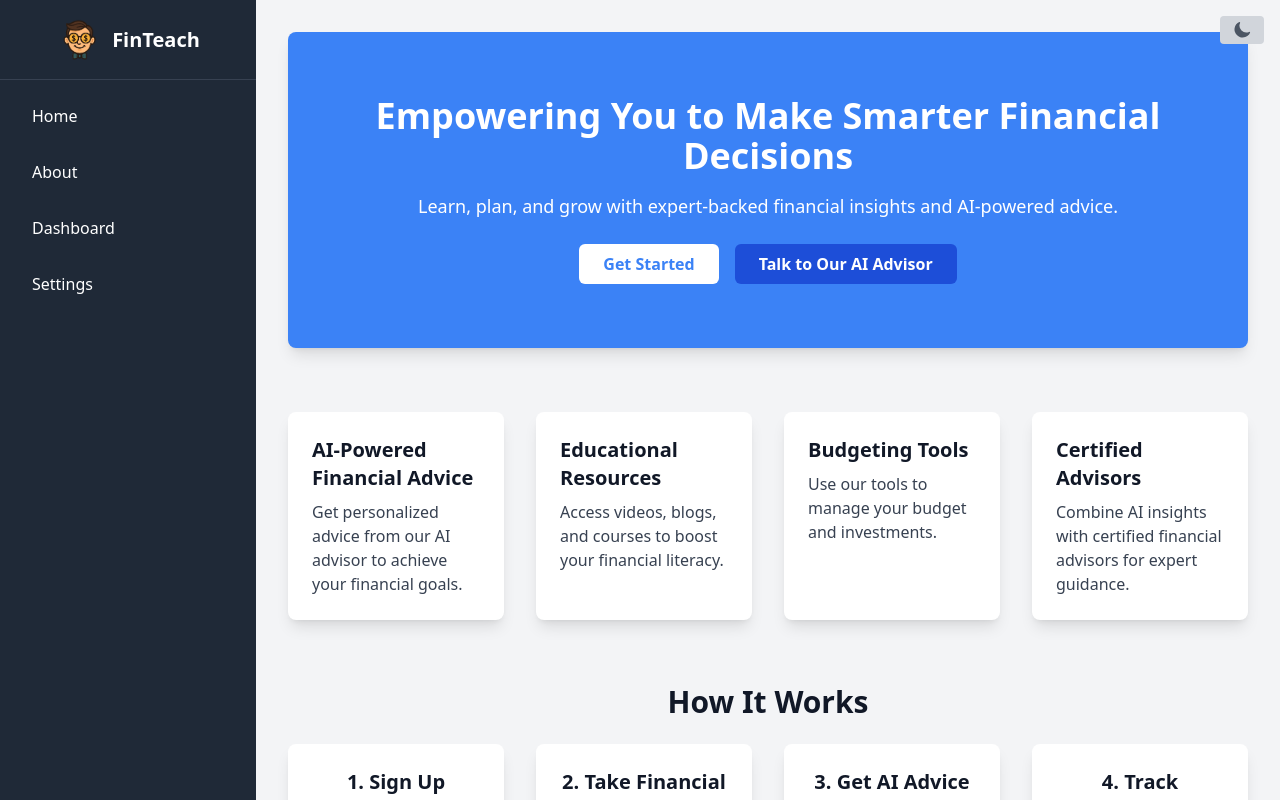
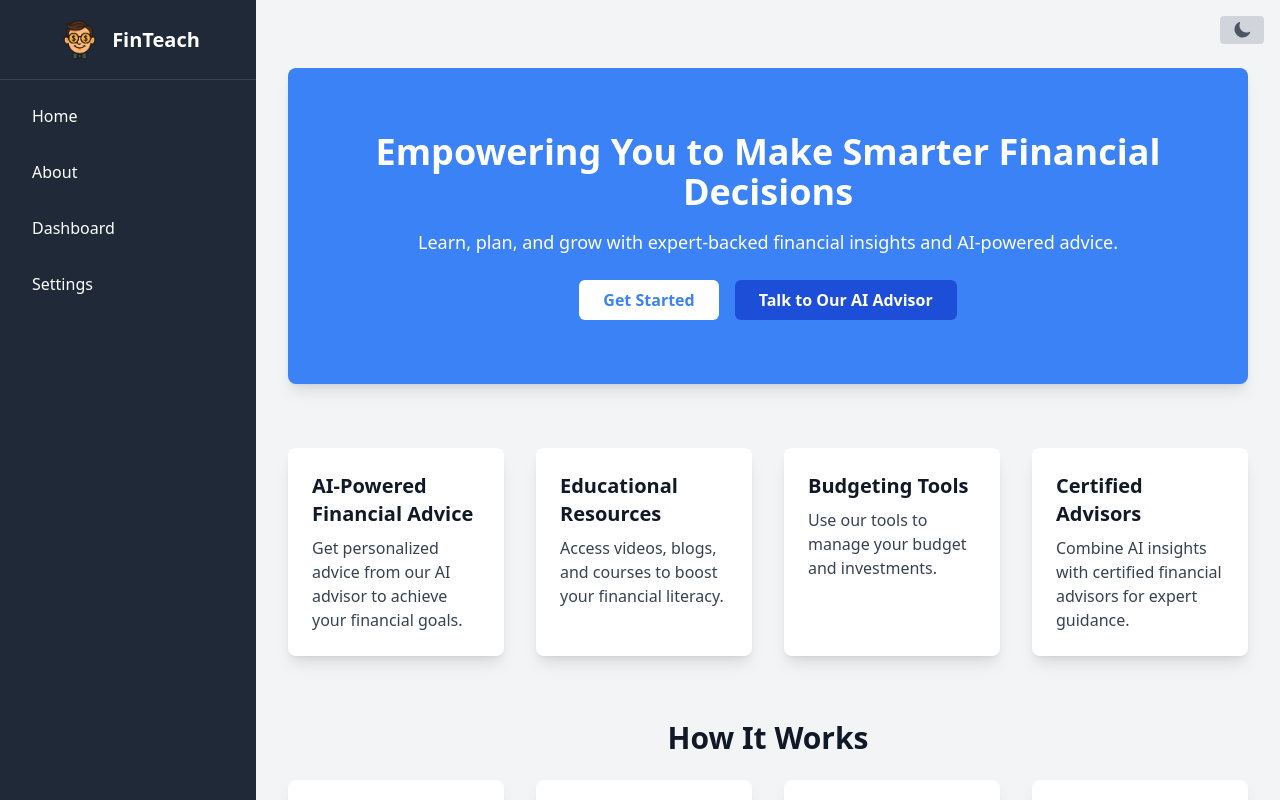
Before and after one commit to Jetrossgalinato/Finteach, a React (Vite) app in the folder Frontend/: page /home in a window 1280 px wide. Shown: the top 800 px of the page. Built offline with nearby package versions, Linux system fonts and the light colour scheme; sample sign-in values are in the browser's storage.

Commit message:
added margin on top of the header

```diff
--- a/Frontend/src/pages/HomePage.tsx
+++ b/Frontend/src/pages/HomePage.tsx
@@ -1,4 +1,4 @@
-import React, { useState, useEffect } from 'react';
+import { useState, useEffect } from 'react';
 import { useNavigate } from 'react-router-dom';
 import { SunIcon, MoonIcon } from '@heroicons/react/16/solid';
 import Sidebar from '../components/Sidebar';
@@ -62,7 +62,7 @@ function HomePage() {
       {/* Main Content */}
       <div className="flex-1 p-8 space-y-16">
         {/* Hero Section */}
-        <section className="text-center bg-blue-500 dark:bg-blue-700 text-white py-16 rounded-lg shadow-lg">
+        <section className="mt-9 text-center bg-blue-500 dark:bg-blue-700 text-white py-16 rounded-lg shadow-lg">
           <h1 className="text-4xl font-bold mb-4">Empowering You to Make Smarter Financial Decisions</h1>
           <p className="text-lg mb-6">Learn, plan, and grow with expert-backed financial insights and AI-powered advice.</p>
           <div className="space-x-4">
```
